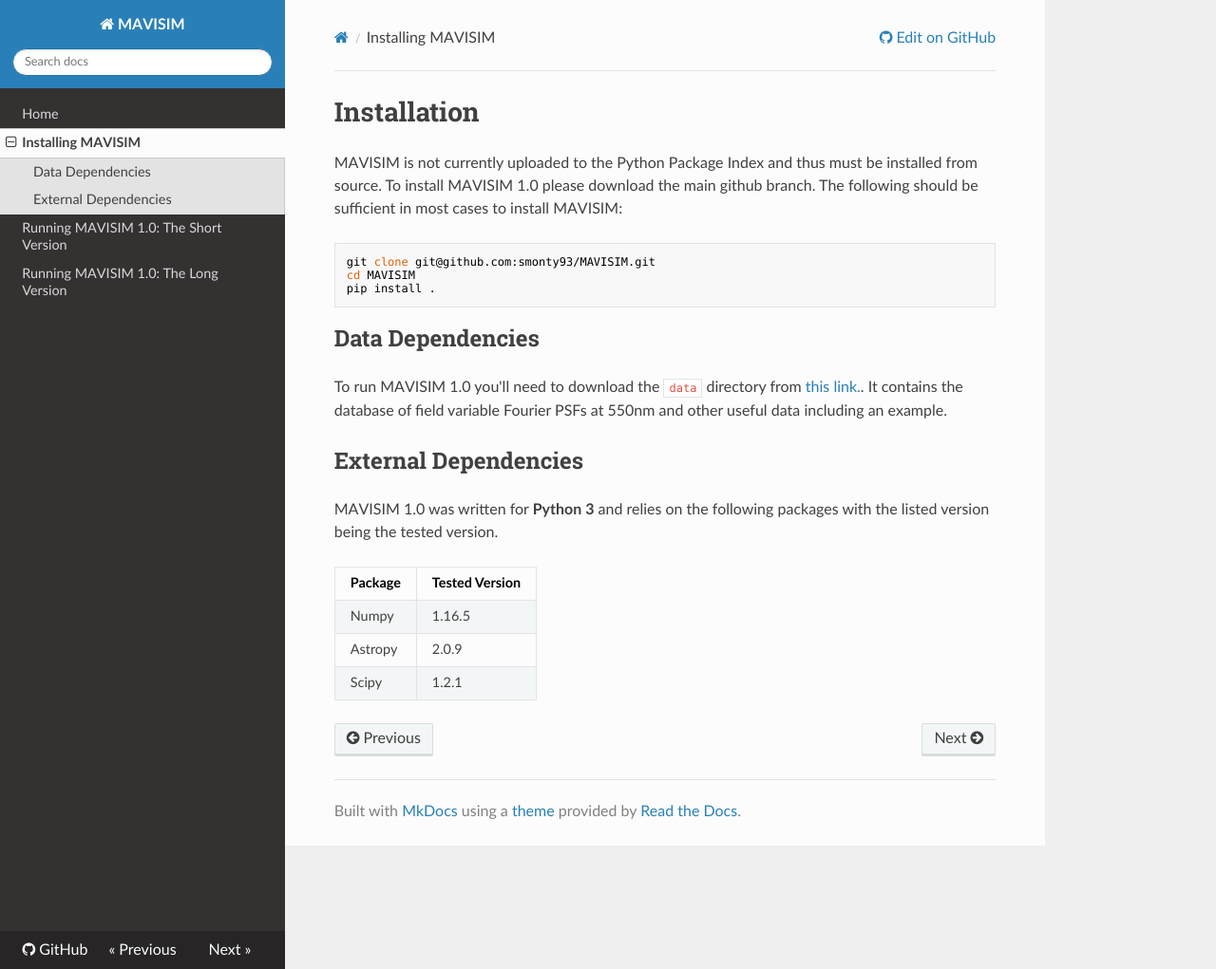
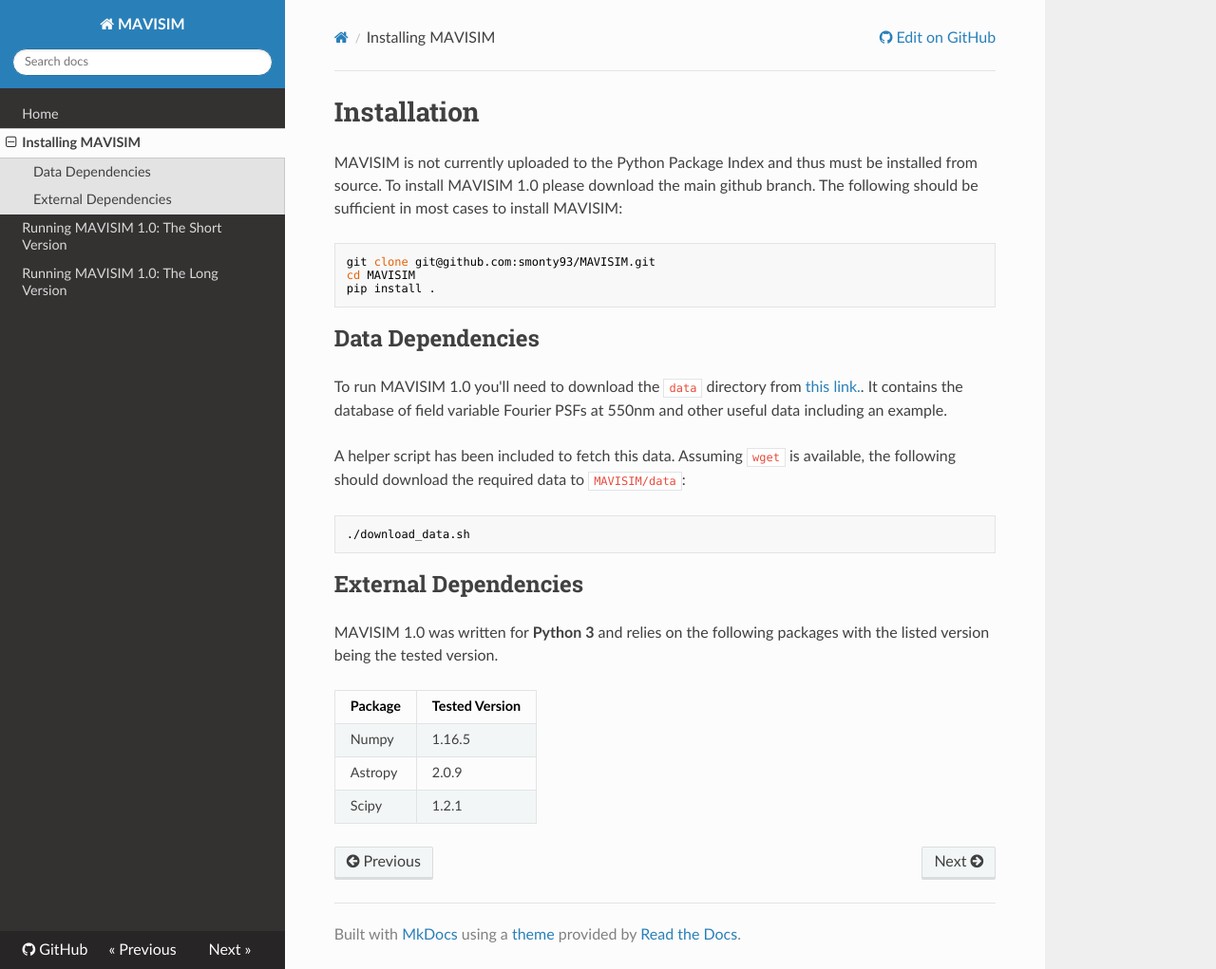
Before and after one commit to smonty93/MAVISIM, an MkDocs documentation site: the page built from docs/install.md, in a window 1280 px wide and 1021 px high. Shown: the whole window at 95% size. Built offline with MkDocs 1.6.1, drawn with Linux system fonts in a browser that asks for light colours; nearby versions of some CDN libraries.

Commit message:
modified install docs

````diff
--- a/docs/install.md
+++ b/docs/install.md
@@ -11,6 +11,11 @@ pip install .
 
 To run MAVISIM 1.0 you'll need to download the `data` directory from <a href="http://www.mso.anu.edu.au/~montys/MAVISIM1/" target="_blank">this link.</a>. It contains the database of field variable Fourier PSFs at 550nm and other useful data including an example.
 
+A helper script has been included to fetch this data. Assuming `wget` is available, the following should download the required data to `MAVISIM/data`:
+```bash
+./download_data.sh
+```
+
 ## External Dependencies
 
 MAVISIM 1.0 was written for **Python 3** and relies on the following packages with the listed version being the tested version.
````
